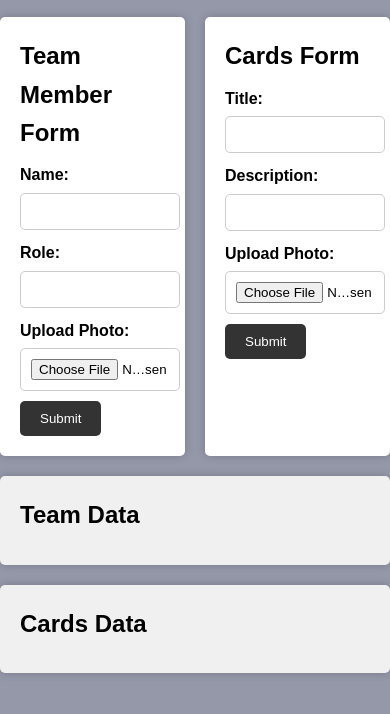
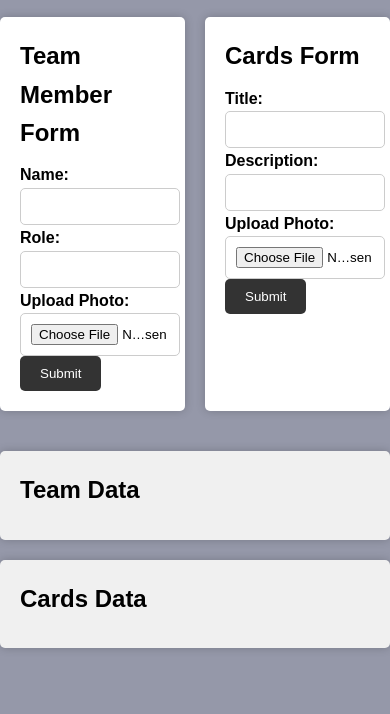
Before and after one commit to ibrahim99035/SA_COM, a website: page views/admin.html in a window 390 px wide. Shown: the part 74-788 px from the top of the page. Drawn offline with Linux system fonts and the light colour scheme; no server answers.

Commit message:
Admin Mobile Responsive

```diff
--- a/views/CSS/admin.css
+++ b/views/CSS/admin.css
@@ -117,3 +117,19 @@ h3, p {
         max-height: none;
     }
 }
+
+@media (max-width: 768px) {
+    /* Stacked layout for forms on mobile devices */
+    #teamForm, #cardsForm {
+        width: 100%;
+        margin-bottom: 20px;
+    }
+
+    /* Reset margin for forms on mobile devices */
+    #teamForm label,
+    #cardsForm label,
+    #teamForm input,
+    #cardsForm input {
+        margin: 0;
+    }
+}
```
